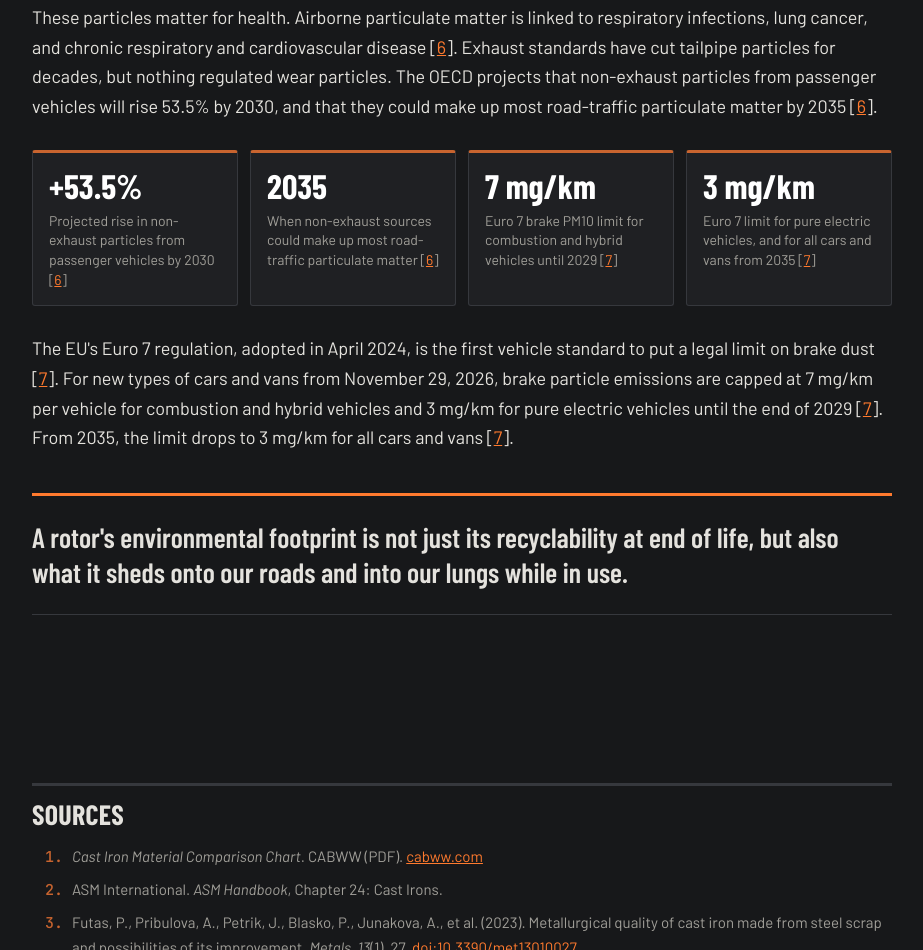
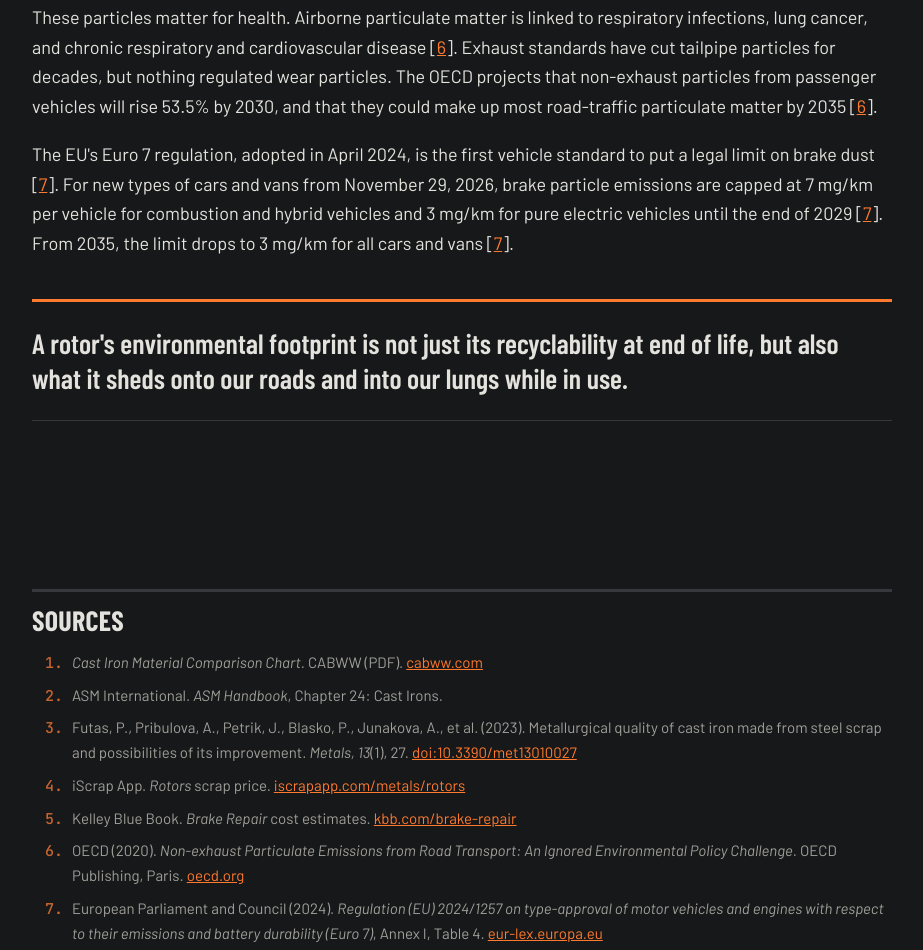
Before and after one commit to veskew/Metals-Cast-Iron, a plain HTML site: page impact.html in a window 1280 px wide. Shown: the part 1417-2367 px from the top of the page, without its empty margins (178-1101 px from the left). Drawn offline with nearby package versions, Linux system fonts and the light colour scheme.

Commit message:
Remove brake pollution stat cards
Co-Authored-By: Claude Opus 5.5 <noreply@anthropic.com>

```diff
--- a/impact.html
+++ b/impact.html
@@ -39,12 +39,6 @@
       <h3>Pollution from brake rotors in use</h3>
       <p>A brake rotor pollutes long before it reaches the scrapyard. Every time a driver brakes, the pad grinds against the rotor, and both wear away into fine dust. The OECD notes that most disc brakes are made of pearlitic gray cast iron, the same material we cast, and that pads and discs contribute almost equally to brake wear particles [<a href="#source-6">6</a>].</p>
       <p>These particles matter for health. Airborne particulate matter is linked to respiratory infections, lung cancer, and chronic respiratory and cardiovascular disease [<a href="#source-6">6</a>]. Exhaust standards have cut tailpipe particles for decades, but nothing regulated wear particles. The OECD projects that non-exhaust particles from passenger vehicles will rise 53.5% by 2030, and that they could make up most road-traffic particulate matter by 2035 [<a href="#source-6">6</a>].</p>
-      <div class="stats">
-        <div class="stat"><div class="v">+53.5%</div><div class="l">Projected rise in non-exhaust particles from passenger vehicles by 2030 [<a href="#source-6">6</a>]</div></div>
-        <div class="stat"><div class="v">2035</div><div class="l">When non-exhaust sources could make up most road-traffic particulate matter [<a href="#source-6">6</a>]</div></div>
-        <div class="stat"><div class="v">7 mg/km</div><div class="l">Euro 7 brake PM10 limit for combustion and hybrid vehicles until 2029 [<a href="#source-7">7</a>]</div></div>
-        <div class="stat"><div class="v">3 mg/km</div><div class="l">Euro 7 limit for pure electric vehicles, and for all cars and vans from 2035 [<a href="#source-7">7</a>]</div></div>
-      </div>
       <p>The EU's Euro 7 regulation, adopted in April 2024, is the first vehicle standard to put a legal limit on brake dust [<a href="#source-7">7</a>]. For new types of cars and vans from November 29, 2026, brake particle emissions are capped at 7 mg/km per vehicle for combustion and hybrid vehicles and 3 mg/km for pure electric vehicles until the end of 2029 [<a href="#source-7">7</a>]. From 2035, the limit drops to 3 mg/km for all cars and vans [<a href="#source-7">7</a>].</p>
       <p class="takeaway">A rotor's environmental footprint is not just its recyclability at end of life, but also what it sheds onto our roads and into our lungs while in use.</p>
     </section>
```
